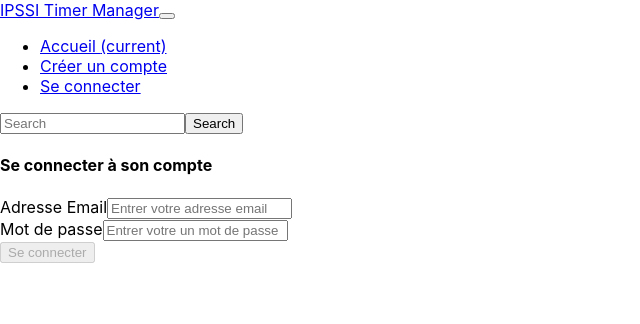
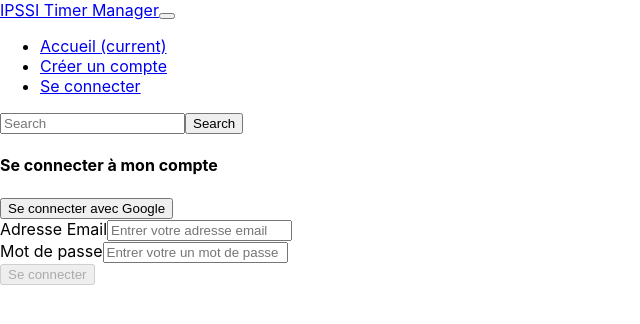
Before and after one commit to Almorisson/ipssi-timer-client, a React (Create React App) app: page /login in a window 1280 px wide. Shown: the top 324 px of the page, without its empty margins (0-640 px from the left). Built offline with nearby package versions, Linux system fonts and the light colour scheme; no server answers.

Commit message:
[feat & improvement] : Integrate Google Login systm

```diff
--- a/src/components/auth/Login.js
+++ b/src/components/auth/Login.js
@@ -1,6 +1,6 @@
 import React, { useState, useContext } from 'react';
 import { Link, useHistory } from 'react-router-dom';
-import { auth } from 'firebase';
+import { auth, googleAuthProvider } from '../../firebase';
 import { AuthContext } from '../../context/authContext';
 import { toast } from 'react-toastify';
 
@@ -8,7 +8,6 @@ const Login = () => {
 	const [ email, setEmail ] = useState('');
 	const [ password, setPassword ] = useState('');
 	const [ loading, setLoading ] = useState(false);
-	const [ success, setSuccess ] = useState(false);
 
 	const { state, dispatch } = useContext(AuthContext);
 	let history = useHistory();
@@ -39,13 +38,44 @@ const Login = () => {
 		} catch (error) {
 			console.log(`Error ${error}`);
 			toast.error('Les identifiants entrés sont invalides');
-            setLoading(false);
+			setLoading(false);
+		}
+	};
+
+	const googleLoginHandler = () => {
+		setLoading(true);
+
+		try {
+			auth.signInWithPopup(googleAuthProvider).then(async (result) => {
+				const { user } = result;
+				const idTokenResult = await user.getIdTokenResult();
+
+				dispatch({
+					type: 'LOGGED_IN_USER',
+					payload: {
+						email: user.email,
+						token: idTokenResult.token
+					}
+				});
+
+				// send info to our server and mongodb to either create/update
+
+				// redirect user
+				history.push('/');
+			});
+		} catch (error) {
+			console.log(`Error ${error}`);
+			toast.error(error.message);
+			setLoading(false);
 		}
 	};
 
 	return (
 		<div className="container p-5">
-			<h4>Se connecter à son compte</h4>
+			<h4>Se connecter à mon compte</h4>
+			<button className="btn btn-raised btn-danger my-3" onClick={googleLoginHandler} >
+				Se connecter avec Google
+			</button>
 			<form onSubmit={onSubmitHandler}>
 				<div className="form-group">
 					<label>Adresse Email</label>
```
